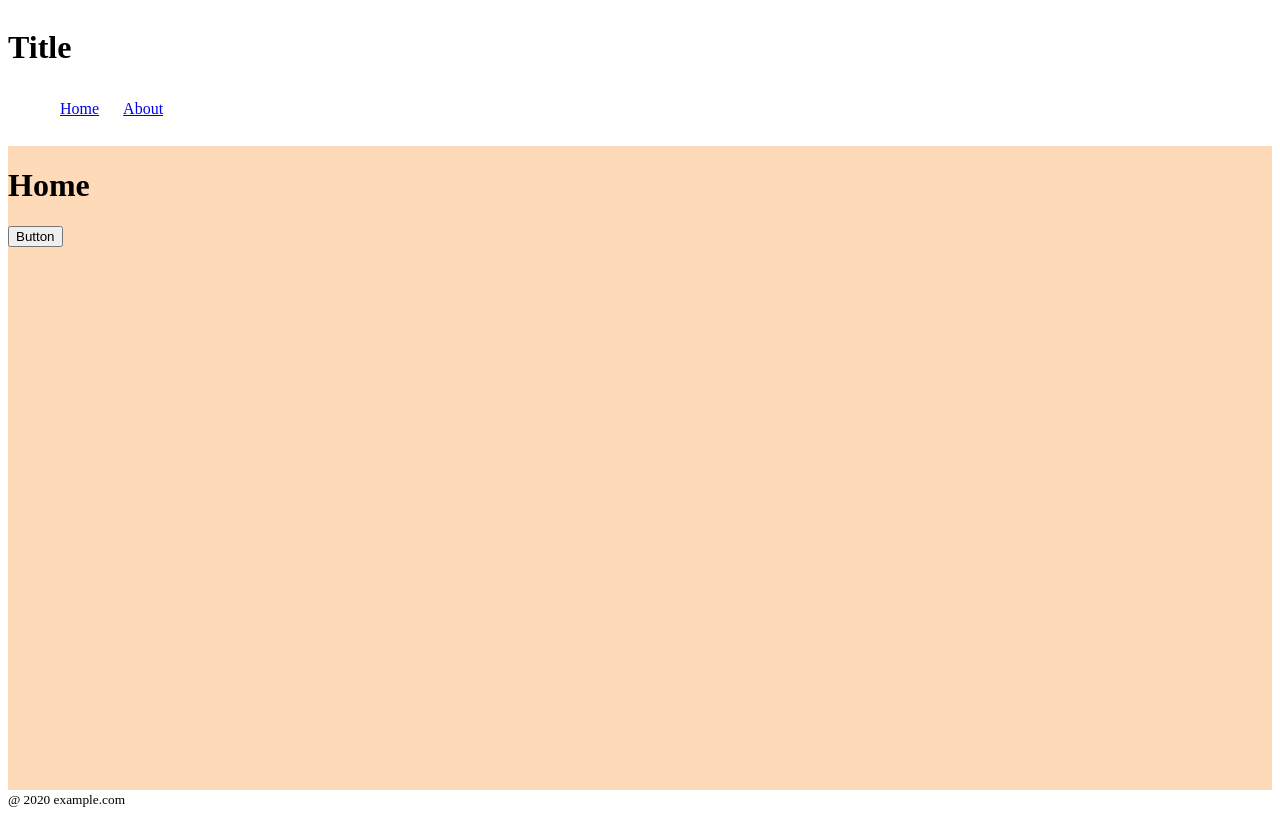
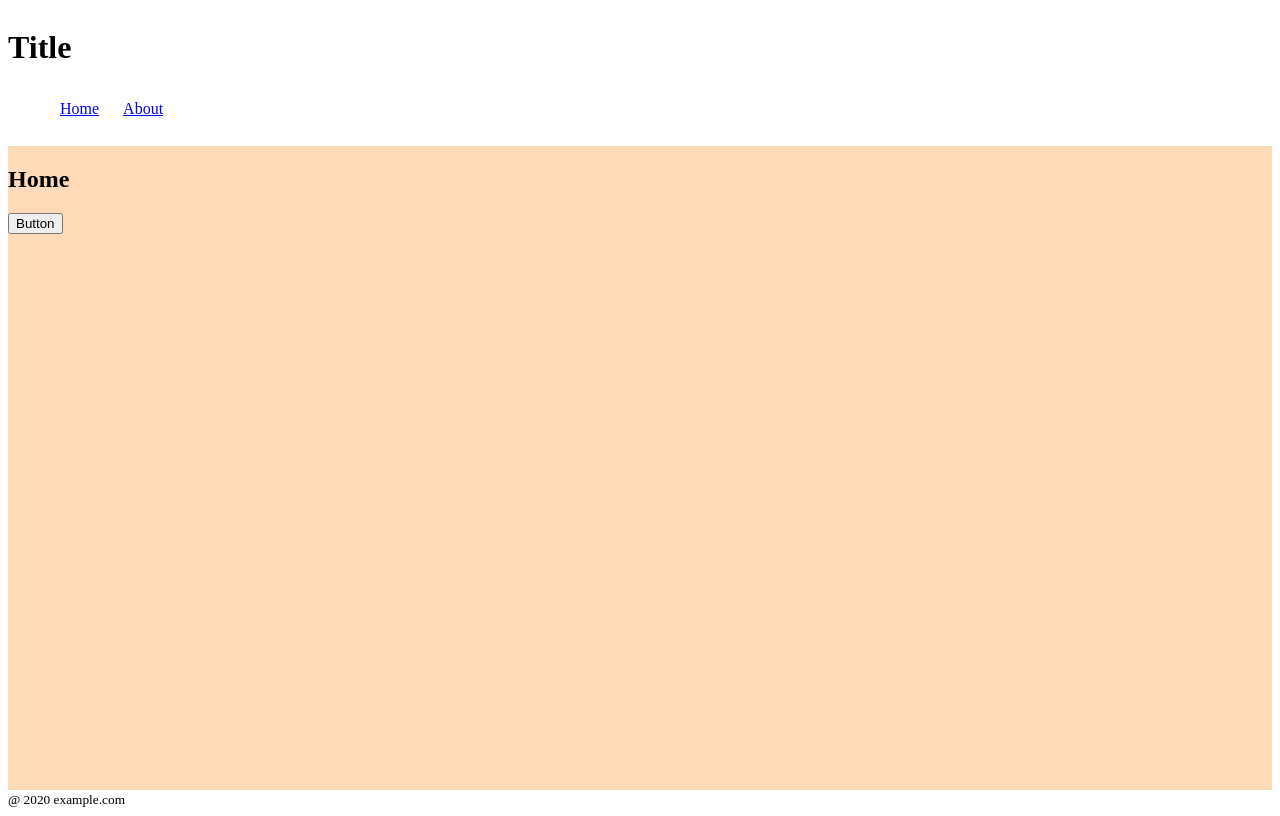
Before and after one commit to lightsound/nexst, a Next.js app: page / in a window 1280 px wide. Built offline with nearby package versions, Linux system fonts and the light colour scheme.

Commit message:
:art: Improve structure.

```diff
--- a/src/pages/about.tsx
+++ b/src/pages/about.tsx
@@ -7,7 +7,7 @@ const About: React.FC = () => (
       <title>About</title>
       <link rel="icon" href="/favicon.ico" />
     </Head>
-    <h1>About</h1>
+    <h2>About</h2>
   </Layout>
 );
 
--- a/src/pages/index.tsx
+++ b/src/pages/index.tsx
@@ -7,7 +7,7 @@ const Home: React.FC = () => (
       <title>Home</title>
       <link rel="icon" href="/favicon.ico" />
     </Head>
-    <h1>Home</h1>
+    <h2>Home</h2>
     <button onClick={() => window.alert("Hello, World!")}>Button</button>
   </Layout>
 );
```
